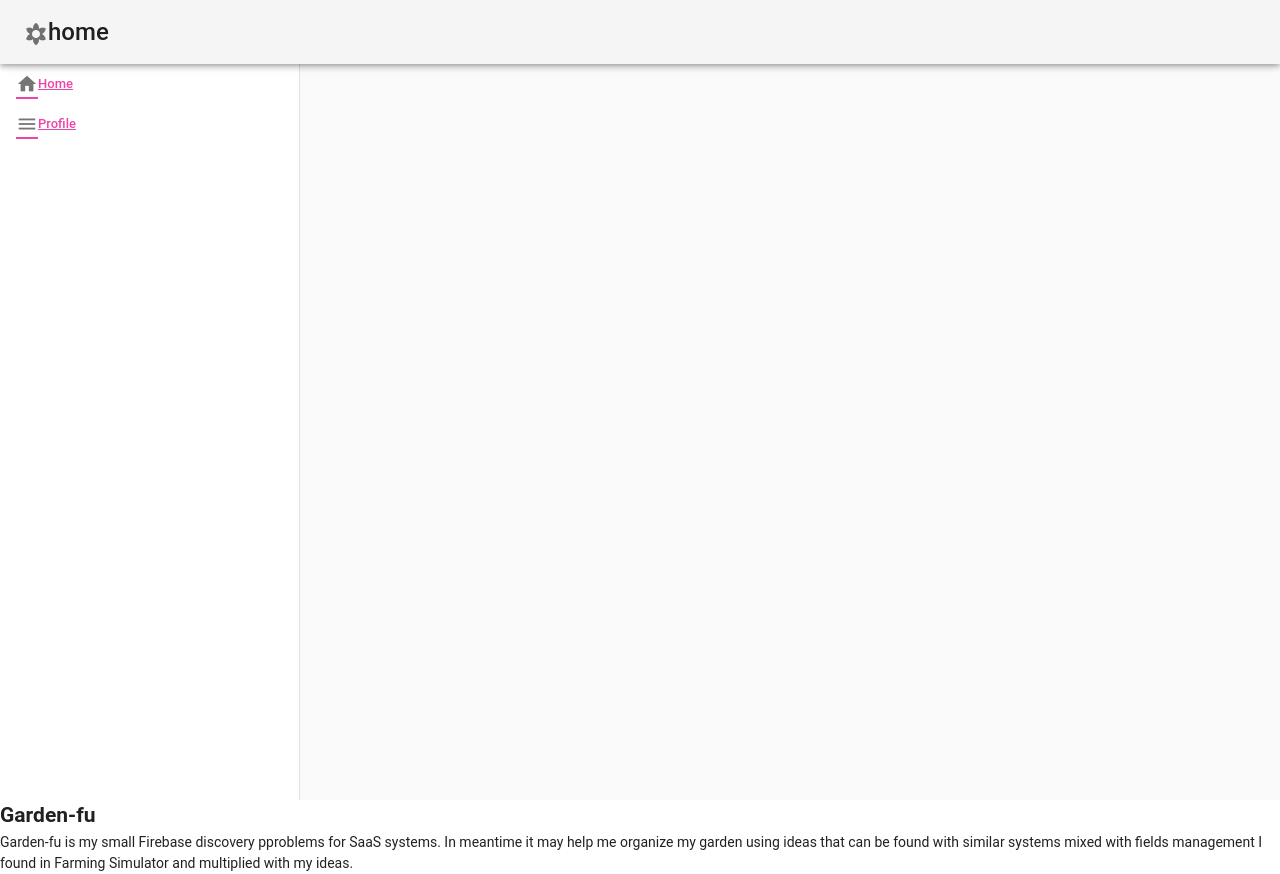
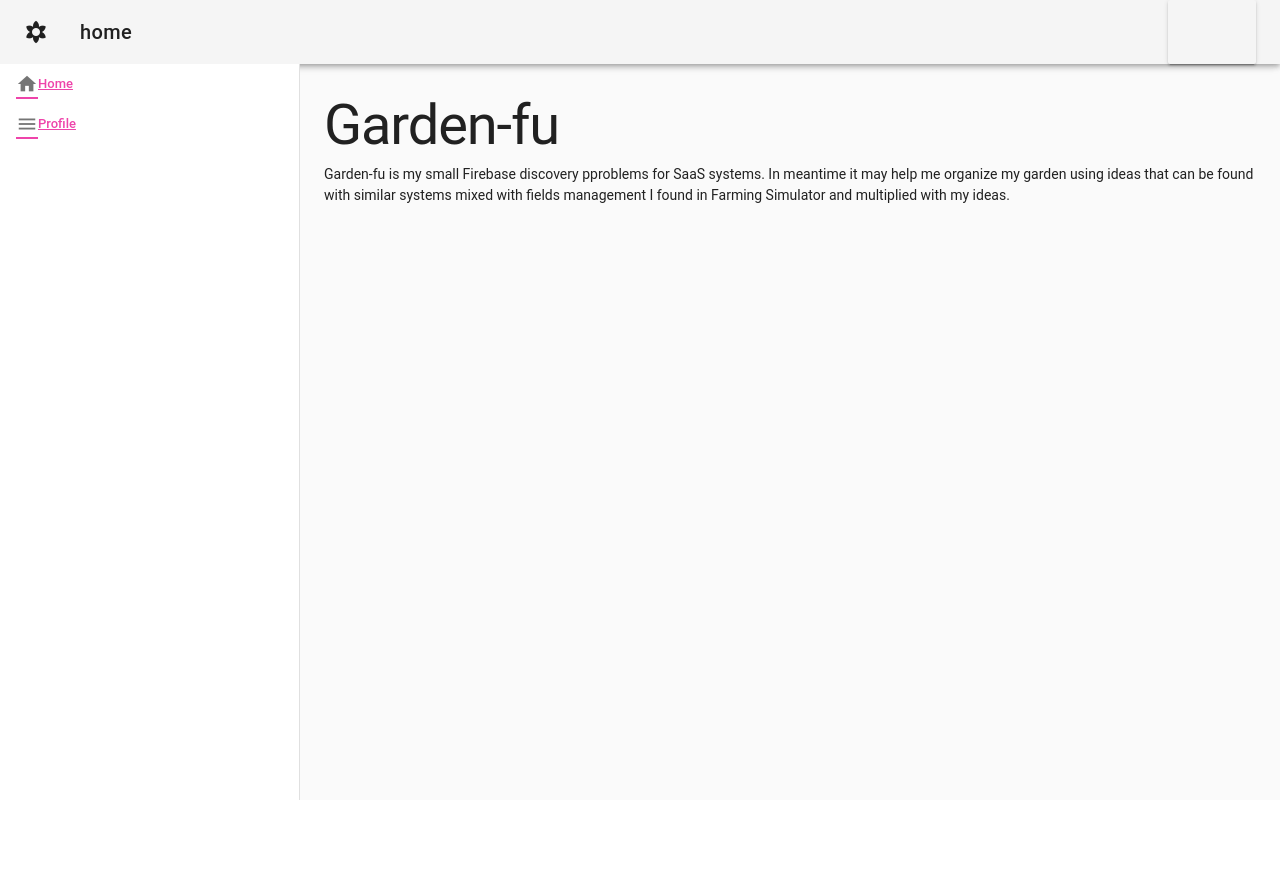
Before and after one commit to fornve/garden-fu, a Vue app: page / in a window 1280 px wide. After the commit the page ends 800 px from the top, so only its background shows below. Built offline with nearby package versions, Linux system fonts and the light colour scheme; no server answers; a small style sheet from the web is missing.

Commit message:
Switch to vuetify #2

```diff
--- a/src/App.vue
+++ b/src/App.vue
@@ -1,21 +1,22 @@
 <template>
   <v-app>
-    <v-toolbar app>
-      <v-toolbar-title class="headline">
-        <button>
-          <v-icon>filter_vintage</v-icon>
-        </button>
-        <span class="md-title">{{ $route.name }}</span>
+    <v-toolbar clipped-left app>
+      <v-toolbar-side-icon><v-icon>filter_vintage</v-icon></v-toolbar-side-icon>
+      <v-toolbar-title>{{ $route.name }}<span v-if="currentProject"> - {{ currentProject.id }}</span></v-toolbar-title>
         <v-spacer></v-spacer>
-        <span class="md-title" v-if="currentProject">{{ currentProject.id }}</span>
-        <v-avatar v-if="currentUser">
-          <img v-bind:src="currentUser.photoURL" alt="Avatar">
-        </v-avatar>
-      </v-toolbar-title>
+
+      <v-toolbar-items>
+        <v-btn>
+          <v-avatar v-if="currentUser">
+            <img v-bind:src="currentUser.photoURL" alt="Avatar">
+          </v-avatar>
+        </v-btn>
+      </v-toolbar-items>
     </v-toolbar>
 
+    <main-menu></main-menu>
+
     <v-content>
-      <main-menu></main-menu>
       <router-view/>
     </v-content>
 
--- a/src/components/Home.vue
+++ b/src/components/Home.vue
@@ -1,10 +1,10 @@
 <template>
-  <div class="home">
-    <h2>Garden-fu</h2>
-    Garden-fu is my small Firebase discovery pproblems for SaaS systems. In meantime it may help me organize my garden
+  <v-container class="home">
+    <v-layout class="display-3">Garden-fu</v-layout>
+    <v-layout>Garden-fu is my small Firebase discovery pproblems for SaaS systems. In meantime it may help me organize my garden
     using ideas that can be found with similar systems mixed with fields management I found in Farming Simulator and
-    multiplied with my ideas.
-  </div>
+    multiplied with my ideas.</v-layout>
+  </v-container>
 </template>
 
 <script>
--- a/src/components/fields/index.vue
+++ b/src/components/fields/index.vue
@@ -1,7 +1,7 @@
 <template>
-  <div class="home">
-    <h3>Fields Component</h3>
-    <div>
+  <v-container class="home">
+    <v-flex class="display-3">Fields Component</v-flex>
+    <v-flex>
       <div v-if="getFields.length">
         <div v-for="field in getFields" :key="field.id" class="field">
           <li>
@@ -10,7 +10,7 @@
         </div>
       </div>
       <FieldsNew></FieldsNew>
-    </div>
+    </v-flex>
     <div v-if="getAllFields.length">
       <h4>All fields</h4>
       <div v-for="field in getAllFields" :key="field.id" class="field">
@@ -20,7 +20,7 @@
       </div>
     </div>
 
-  </div>
+  </v-container>
 </template>
 
 <script>
--- a/src/components/fields/new.vue
+++ b/src/components/fields/new.vue
@@ -2,7 +2,7 @@
   <div class="fields-new">
     <h3>New field</h3>
     <FormSchema v-bind:schema="schema" v-model="model" v-on:submit="submit">
-      <button type="submit">Create</button>
+      <v-btn type="submit">Create</v-btn>
     </FormSchema>
 
   </div>
@@ -19,7 +19,7 @@ export default {
     FormSchema
   },
   computed: {
-    ...mapState(['currentUser', 'currentProject'])
+    ...mapState(['userProfile', 'currentProject'])
   },
   data: () => ({
     schema: schema,
@@ -32,7 +32,7 @@ export default {
       console.log(this.model)
       let field = {
         name: this.model.name.toString(),
-        userId: this.currentUser.uid,
+        userId: this.userProfile.uid,
         projectId: this.currentProject.id,
       }
       store.dispatch('fieldsNew', field)
--- a/src/components/main-menu.vue
+++ b/src/components/main-menu.vue
@@ -1,35 +1,35 @@
 <template>
-  <v-navigation-drawer permanent>
+  <v-navigation-drawer app clipped>
     <v-list dense class="pt-0">
       <router-link v-bind:to="{ name: 'home', params: { projectId: false }}">
         <v-list-tile>
           <v-icon>home</v-icon>
-          <span class="md-list-item-text">Home</span>
+          <span class="m">Home</span>
         </v-list-tile>
       </router-link>
       <div v-if="currentProject">
         <router-link v-bind:to="{ name: 'fields', params: { projectId: currentProject.id }}">
           <v-list-tile>
             <v-icon>menu</v-icon>
-            <span class="md-list-item-text">Fields</span>
+            <span class="">Fields</span>
           </v-list-tile>
         </router-link>
         <router-link v-bind:to="{ name: 'works', params: { projectId: currentProject.id }}">
           <v-list-tile>
             <v-icon>menu</v-icon>
-            <span class="md-list-item-text">Works</span>
+            <span class="">Works</span>
           </v-list-tile>
         </router-link>
         <router-link v-bind:to="{ name: 'dashboard', params: { projectId: currentProject.id }}">
           <v-list-tile>
             <v-icon>menu</v-icon>
-            <span class="md-list-item-text">Dashboard</span>
+            <span class="">Dashboard</span>
           </v-list-tile>
         </router-link>
         <router-link to="/settings">
           <v-list-tile>
             <v-icon>menu</v-icon>
-            <span class="md-list-item-text">Settings</span>
+            <span class="">Settings</span>
           </v-list-tile>
         </router-link>
       </div>
@@ -37,19 +37,17 @@
         <router-link v-bind:to="{ name: 'projects' }">
           <v-list-tile>
             <v-icon>menu</v-icon>
-            <span class="md-list-item-text">Projects</span>
+            <span class="">Projects</span>
           </v-list-tile>
         </router-link>
       </div>
       <router-link v-bind:to="{ name: 'profile' }">
         <v-list-tile>
           <v-icon>menu</v-icon>
-          <span class="md-list-item-text">Profile</span>
+          <span class="">Profile</span>
         </v-list-tile>
       </router-link>
     </v-list>
-
-
   </v-navigation-drawer>
 </template>
 
--- a/src/components/profile/index.vue
+++ b/src/components/profile/index.vue
@@ -1,15 +1,15 @@
 <template>
-  <v-flex class="home">
-    <h2>User profile</h2>
-    <div>
-      <button class="md-raised md-primary" v-on:click="google()" v-if="!userProfile">Login with google</button>
-      <button class="md-raised md-primary" v-on:click="logout()">Logout</button>
-    </div>
-  </v-flex>
+  <v-component class="home">
+    <v-flex class="display-3">User profile</v-flex>
+    <v-flex>
+      <v-btn class="" v-on:click="google()" v-if="!userProfile">Login with google</v-btn>
+      <v-btn class="" v-on:click="logout()">Logout</v-btn>
+    </v-flex>
+  </v-component>
 </template>
 
 <script>
-import { auth, firebase } from '@/firebase.js'
+import { firebase } from '@/firebase.js'
 import unregisterListeners from '@/services/listeners/unregister'
 import { mapState } from 'vuex'
 
@@ -23,22 +23,8 @@ export default {
       let provider = new firebase.auth.GoogleAuthProvider();
       firebase.auth().signInWithRedirect(provider);
       firebase.auth().setPersistence(firebase.auth.Auth.Persistence.SESSION)
-      firebase.auth().getRedirectResult().then(function(result) {
-        if (result.credential) {
-          // This gives you a Google Access Token. You can use it to access the Google API.
-          var token = result.credential.accessToken;
-          console.log('auth success '+ token)
-        }
-        // The signed-in user info.
-        var user = result.user;
+      firebase.auth().getRedirectResult().then(() => {
       }).catch(function(error) {
-        // Handle Errors here.
-        var errorCode = error.code;
-        var errorMessage = error.message;
-        // The email of the user's account used.
-        var email = error.email;
-        // The firebase.auth.AuthCredential type that was used.
-        var credential = error.credential;
         console.log('auth error')
         console.log(error)
       });
--- a/src/components/works/index.vue
+++ b/src/components/works/index.vue
@@ -1,7 +1,7 @@
 <template>
-  <div class="home">
-    <h3>Works Component</h3>
-    <div>
+  <v-component class="home">
+    <v-flex class="display-3">Works Component</v-flex>
+    <v-flex>
       <div v-if="works.length" v-for="work in works" :key="work.id" class="work">
         <li>
           <router-link :to="{ path: getWorkUrl(work) }">{{ work.name }}</router-link>
@@ -9,8 +9,8 @@
       </div>
 
       <WorksNew></WorksNew>
-    </div>
-  </div>
+    </v-flex>
+  </v-component>
 </template>
 
 <script>
--- a/src/components/works/new.vue
+++ b/src/components/works/new.vue
@@ -1,11 +1,11 @@
 <template>
-  <div class="works-new">
+  <v-flex class="works-new">
     <h3>New work</h3>
     <FormSchema v-bind:schema="schema" v-model="model" v-on:submit="submit">
-      <button type="submit">Create</button>
+      <v-btn type="submit">Create</v-btn>
     </FormSchema>
 
-  </div>
+  </v-flex>
 </template>
 
 <script>
```
